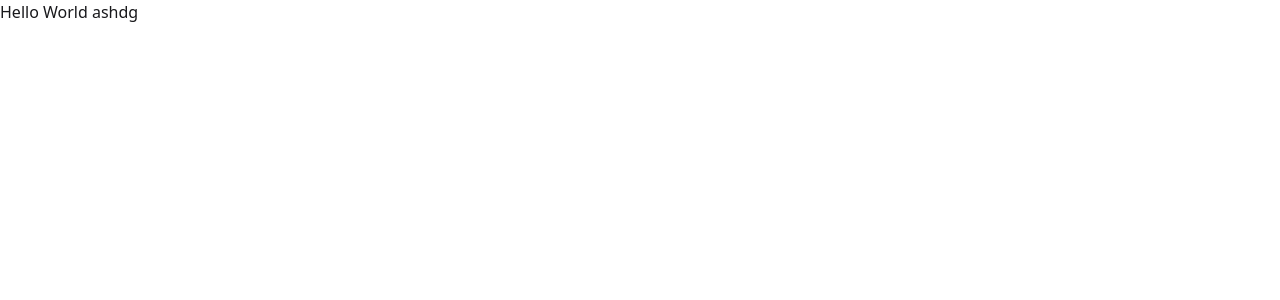
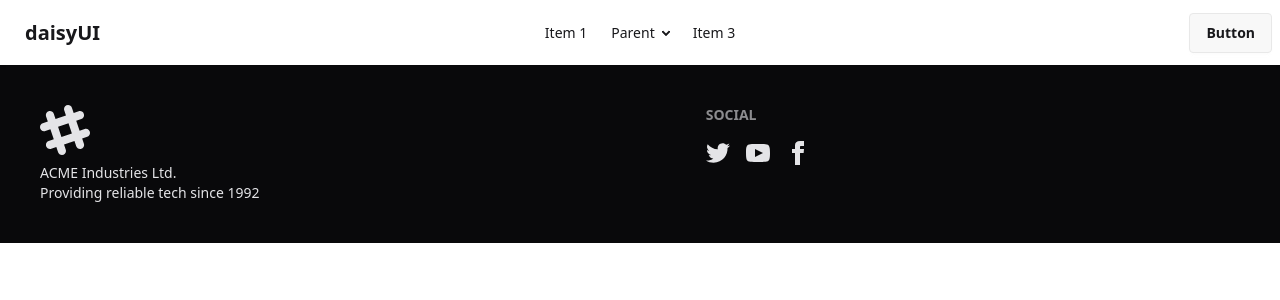
Before and after one commit to abusayemsifat/Assignment-08, a React (Vite) app: page / in a window 1280 px wide. Shown: the top 300 px of the page. Built offline with nearby package versions, Linux system fonts and the light colour scheme.

Commit message:
Added header and footer

```diff
--- /dev/null
+++ b/src/Routes/Routes.jsx
@@ -0,0 +1,10 @@
+import React from 'react';
+import { createBrowserRouter } from "react-router";
+import Root from '../pages/Root/Root';
+
+export const router = createBrowserRouter([
+  {
+    path: "/",
+    Component: Root,
+  },
+]);
--- /dev/null
+++ b/src/components/Footer/Footer.jsx
@@ -0,0 +1,66 @@
+import React from 'react';
+
+const Footer = () => {
+    return (
+        <footer className="footer sm:footer-horizontal bg-neutral text-neutral-content p-10">
+            <aside>
+                <svg
+                    width="50"
+                    height="50"
+                    viewBox="0 0 24 24"
+                    xmlns="http://www.w3.org/2000/svg"
+                    fillRule="evenodd"
+                    clipRule="evenodd"
+                    className="fill-current">
+                    <path
+                        d="M22.672 15.226l-2.432.811.841 2.515c.33 1.019-.209 2.127-1.23 2.456-1.15.325-2.148-.321-2.463-1.226l-.84-2.518-5.013 1.677.84 2.517c.391 1.203-.434 2.542-1.831 2.542-.88 0-1.601-.564-1.86-1.314l-.842-2.516-2.431.809c-1.135.328-2.145-.317-2.463-1.229-.329-1.018.211-2.127 1.231-2.456l2.432-.809-1.621-4.823-2.432.808c-1.355.384-2.558-.59-2.558-1.839 0-.817.509-1.582 1.327-1.846l2.433-.809-.842-2.515c-.33-1.02.211-2.129 1.232-2.458 1.02-.329 2.13.209 2.461 1.229l.842 2.515 5.011-1.677-.839-2.517c-.403-1.238.484-2.553 1.843-2.553.819 0 1.585.509 1.85 1.326l.841 2.517 2.431-.81c1.02-.33 2.131.211 2.461 1.229.332 1.018-.21 2.126-1.23 2.456l-2.433.809 1.622 4.823 2.433-.809c1.242-.401 2.557.484 2.557 1.838 0 .819-.51 1.583-1.328 1.847m-8.992-6.428l-5.01 1.675 1.619 4.828 5.011-1.674-1.62-4.829z"></path>
+                </svg>
+                <p>
+                    ACME Industries Ltd.
+                    <br />
+                    Providing reliable tech since 1992
+                </p>
+            </aside>
+            <nav>
+                <h6 className="footer-title">Social</h6>
+                <div className="grid grid-flow-col gap-4">
+                    <a>
+                        <svg
+                            xmlns="http://www.w3.org/2000/svg"
+                            width="24"
+                            height="24"
+                            viewBox="0 0 24 24"
+                            className="fill-current">
+                            <path
+                                d="M24 4.557c-.883.392-1.832.656-2.828.775 1.017-.609 1.798-1.574 2.165-2.724-.951.564-2.005.974-3.127 1.195-.897-.957-2.178-1.555-3.594-1.555-3.179 0-5.515 2.966-4.797 6.045-4.091-.205-7.719-2.165-10.148-5.144-1.29 2.213-.669 5.108 1.523 6.574-.806-.026-1.566-.247-2.229-.616-.054 2.281 1.581 4.415 3.949 4.89-.693.188-1.452.232-2.224.084.626 1.956 2.444 3.379 4.6 3.419-2.07 1.623-4.678 2.348-7.29 2.04 2.179 1.397 4.768 2.212 7.548 2.212 9.142 0 14.307-7.721 13.995-14.646.962-.695 1.797-1.562 2.457-2.549z"></path>
+                        </svg>
+                    </a>
+                    <a>
+                        <svg
+                            xmlns="http://www.w3.org/2000/svg"
+                            width="24"
+                            height="24"
+                            viewBox="0 0 24 24"
+                            className="fill-current">
+                            <path
+                                d="M19.615 3.184c-3.604-.246-11.631-.245-15.23 0-3.897.266-4.356 2.62-4.385 8.816.029 6.185.484 8.549 4.385 8.816 3.6.245 11.626.246 15.23 0 3.897-.266 4.356-2.62 4.385-8.816-.029-6.185-.484-8.549-4.385-8.816zm-10.615 12.816v-8l8 3.993-8 4.007z"></path>
+                        </svg>
+                    </a>
+                    <a>
+                        <svg
+                            xmlns="http://www.w3.org/2000/svg"
+                            width="24"
+                            height="24"
+                            viewBox="0 0 24 24"
+                            className="fill-current">
+                            <path
+                                d="M9 8h-3v4h3v12h5v-12h3.642l.358-4h-4v-1.667c0-.955.192-1.333 1.115-1.333h2.885v-5h-3.808c-3.596 0-5.192 1.583-5.192 4.615v3.385z"></path>
+                        </svg>
+                    </a>
+                </div>
+            </nav>
+        </footer>
+    );
+};
+
+export default Footer;
--- /dev/null
+++ b/src/components/Header/Navbar.jsx
@@ -0,0 +1,49 @@
+import React from 'react';
+
+const Navbar = () => {
+    return (
+        <div className="navbar bg-base-100 shadow-sm">
+            <div className="navbar-start">
+                <div className="dropdown">
+                    <div tabIndex={0} role="button" className="btn btn-ghost lg:hidden">
+                        <svg xmlns="http://www.w3.org/2000/svg" className="h-5 w-5" fill="none" viewBox="0 0 24 24" stroke="currentColor"> <path strokeLinecap="round" strokeLinejoin="round" strokeWidth="2" d="M4 6h16M4 12h8m-8 6h16" /> </svg>
+                    </div>
+                    <ul
+                        tabIndex="-1"
+                        className="menu menu-sm dropdown-content bg-base-100 rounded-box z-1 mt-3 w-52 p-2 shadow">
+                        <li><a>Item 1</a></li>
+                        <li>
+                            <a>Parent</a>
+                            <ul className="p-2">
+                                <li><a>Submenu 1</a></li>
+                                <li><a>Submenu 2</a></li>
+                            </ul>
+                        </li>
+                        <li><a>Item 3</a></li>
+                    </ul>
+                </div>
+                <a className="btn btn-ghost text-xl">daisyUI</a>
+            </div>
+            <div className="navbar-center hidden lg:flex">
+                <ul className="menu menu-horizontal px-1">
+                    <li><a>Item 1</a></li>
+                    <li>
+                        <details>
+                            <summary>Parent</summary>
+                            <ul className="p-2 bg-base-100 w-40 z-1">
+                                <li><a>Submenu 1</a></li>
+                                <li><a>Submenu 2</a></li>
+                            </ul>
+                        </details>
+                    </li>
+                    <li><a>Item 3</a></li>
+                </ul>
+            </div>
+            <div className="navbar-end">
+                <a className="btn">Button</a>
+            </div>
+        </div>
+    );
+};
+
+export default Navbar;
--- /dev/null
+++ b/src/pages/Root/Root.jsx
@@ -0,0 +1,16 @@
+import React from 'react';
+import Navbar from '../../components/Header/Navbar';
+import { Outlet } from 'react-router';
+import Footer from '../../components/Footer/Footer';
+
+const Root = () => {
+    return (
+        <div>
+            <Navbar></Navbar>
+            <Outlet></Outlet>
+            <Footer></Footer>
+        </div>
+    );
+};
+
+export default Root;
```
Also changed, not shown: src/main.jsx (+2 -7 lines).
